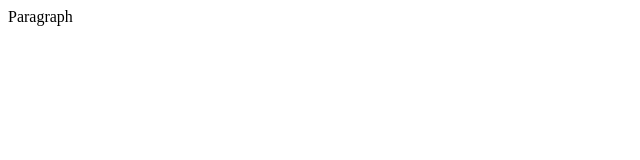
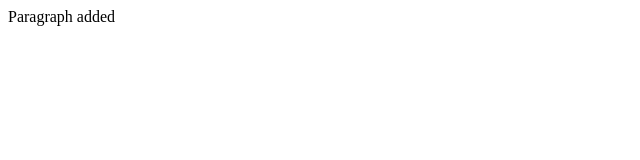
Before and after one commit to Nayana0905/test-gitrepo-Nayana, a plain HTML site: page index.html in a window 1280 px wide. Shown: the full height of the page, 0-640 px from the left. Drawn offline with Linux system fonts and the light colour scheme.

Commit message:
third commit

```diff
--- a/index.html
+++ b/index.html
@@ -3,6 +3,6 @@
 
     </head>
     <body>
-       <p>Paragraph</p>
+       <p>Paragraph added</p>
     </body>
 </html>
```
Also changed, not shown: 1 other file.
